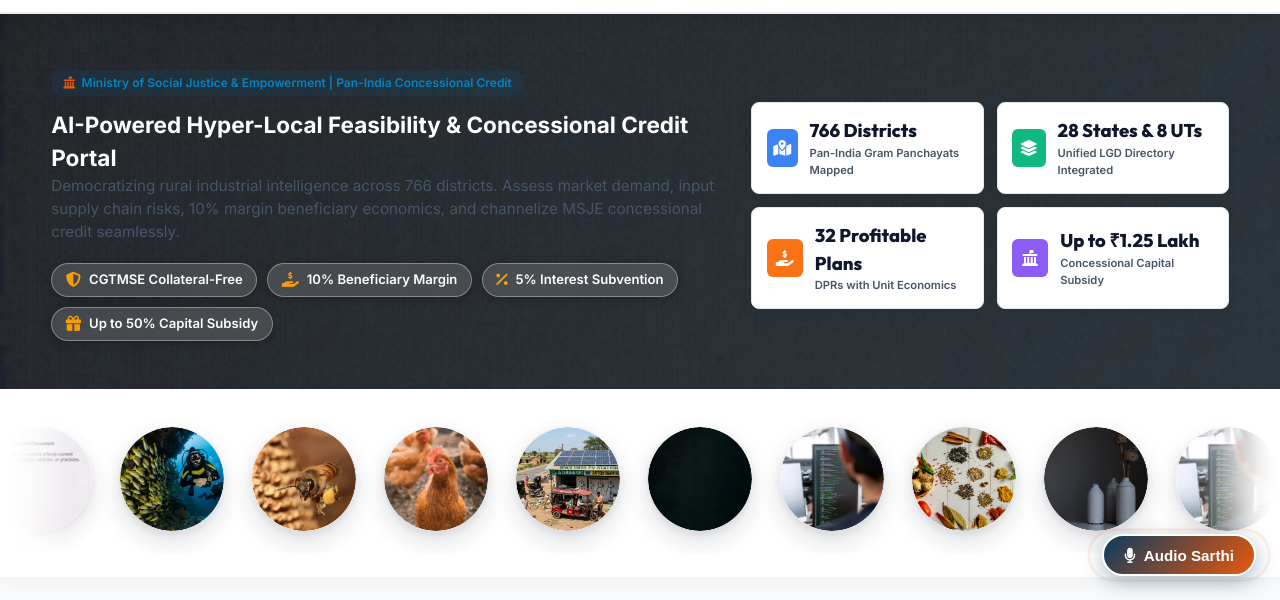
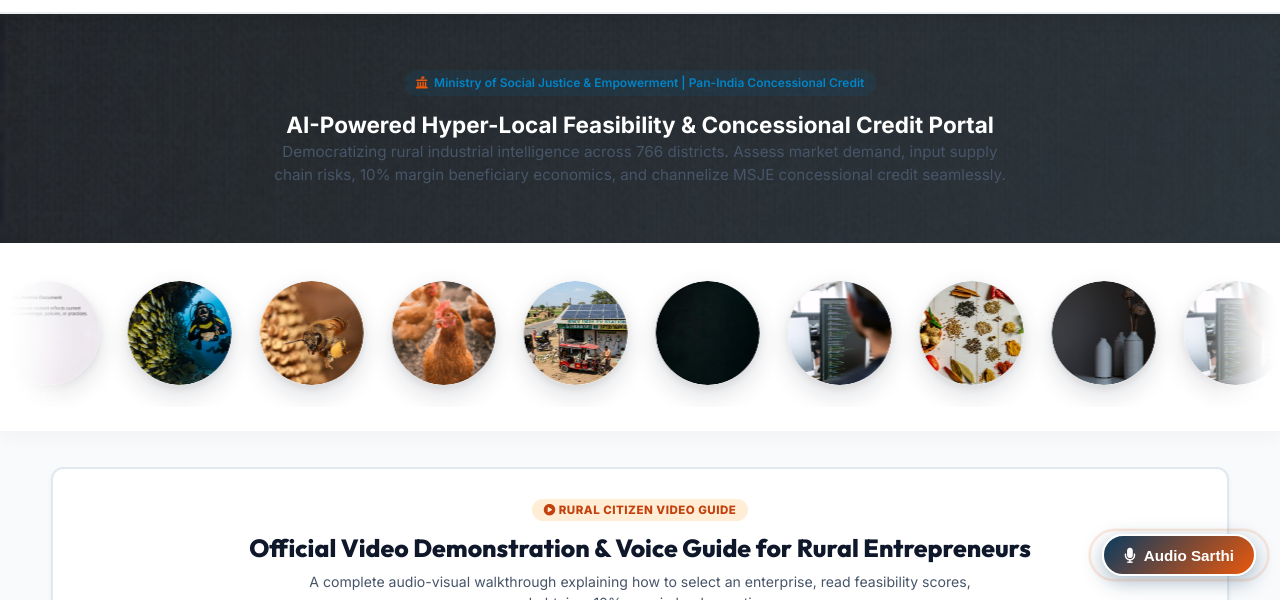
Before and after one commit to srirambehera035/Business, a plain HTML site: page frontend/index.html in a window 1280 px wide. Shown: the part 200-800 px from the top of the page. Drawn offline with nearby package versions, Linux system fonts and the light colour scheme.

Commit message:
Remove bottom gallery caption bar, hero feature chips, and hero stats cards as requested

```diff
--- a/frontend/index.html
+++ b/frontend/index.html
@@ -133,58 +133,18 @@
   <!-- HERO BANNER: NATIONWIDE RURAL ENTERPRISE INITIATIVE                       -->
   <!-- ========================================================================= -->
   <section class="hero-banner" id="secOverview">
-    <div class="container hero-grid">
-      <div class="hero-content">
+    <div class="container hero-container-single">
+      <div class="hero-content text-center">
         <div class="scheme-pill">
           <i class="fa-solid fa-landmark-flag text-orange"></i>
-          <span>Ministry of Social Justice & Empowerment | Pan-India Concessional Credit</span>
+          <span>Ministry of Social Justice &amp; Empowerment | Pan-India Concessional Credit</span>
         </div>
         <h2 class="hero-title" data-i18n="heroHeading">
-          AI-Powered Rural Enterprise Advisory & Concessional Scheme Navigator
+          AI-Powered Rural Enterprise Advisory &amp; Concessional Scheme Navigator
         </h2>
         <p class="hero-desc" data-i18n="heroDesc">
-          Eliminate anecdotal business failures. Get hyper-local market research, competitor density, localized threat radars, and automated 10% margin loan structuring certified under Ministry of Social Justice & Empowerment concessional credit frameworks.
+          Eliminate anecdotal business failures. Get hyper-local market research, competitor density, localized threat radars, and automated 10% margin loan structuring certified under Ministry of Social Justice &amp; Empowerment concessional credit frameworks.
         </p>
-
-        <div class="hero-features-chips flex-align">
-          <span class="chip"><i class="fa-solid fa-shield-halved text-green"></i> <span data-i18n="heroChip3">CGTMSE Collateral-Free</span></span>
-          <span class="chip"><i class="fa-solid fa-hand-holding-dollar text-green"></i> <span data-i18n="heroChip1">10% Beneficiary Margin</span></span>
-          <span class="chip"><i class="fa-solid fa-percent text-green"></i> <span data-i18n="heroChip4">5% Interest Subvention</span></span>
-          <span class="chip"><i class="fa-solid fa-gift text-green"></i> <span data-i18n="heroChip2">Up to 50% Capital Subsidy</span></span>
-        </div>
-      </div>
-
-      <!-- Live Nationwide Stats (Pan-India) -->
-      <div class="hero-stats-panel">
-
-        <div class="stat-card">
-          <div class="stat-icon bg-blue"><i class="fa-solid fa-map-location-dot"></i></div>
-          <div>
-            <div class="stat-val" data-i18n="statDistricts">766 Districts</div>
-            <div class="stat-lbl" data-i18n="statDistrictsSub">Pan-India Gram Panchayats Mapped</div>
-          </div>
-        </div>
-        <div class="stat-card">
-          <div class="stat-icon bg-green"><i class="fa-solid fa-layer-group"></i></div>
-          <div>
-            <div class="stat-val" data-i18n="statStates">28 States & 8 UTs</div>
-            <div class="stat-lbl" data-i18n="statStatesSub">Unified LGD Directory Integrated</div>
-          </div>
-        </div>
-        <div class="stat-card">
-          <div class="stat-icon bg-orange"><i class="fa-solid fa-hand-holding-dollar"></i></div>
-          <div>
-            <div class="stat-val" data-i18n="statBizPlans">32 Profitable Plans</div>
-            <div class="stat-lbl" data-i18n="statBizPlansSub">DPRs with Unit Economics</div>
-          </div>
-        </div>
-        <div class="stat-card">
-          <div class="stat-icon bg-purple"><i class="fa-solid fa-landmark-flag"></i></div>
-          <div>
-            <div class="stat-val" data-i18n="statSubsidy">Up to ₹1.25 Lakh</div>
-            <div class="stat-lbl" data-i18n="statSubsidySub">Concessional Capital Subsidy</div>
-          </div>
-        </div>
       </div>
     </div>
   </section>
@@ -298,17 +258,6 @@
         </div>
       </div>
 
-    </div>
-
-    <!-- BOTTOM DIV: Caption label showing current business name + "Explore All" -->
-    <div class="biz-gallery-bottom" id="bizGalleryBottom">
-      <div class="biz-gallery-caption-left">
-        <span class="biz-caption-badge" id="bizCaptionBadge"><i class="fa-solid fa-store"></i></span>
-        <span class="biz-caption-name" id="bizCaptionName">Solar-Powered Milk Chilling &amp; Paneer Unit</span>
-      </div>
-      <button class="biz-explore-all-btn" id="bizExploreAllBtn">
-        Explore All <i class="fa-solid fa-arrow-right"></i>
-      </button>
     </div>
 
   </section>
--- a/frontend/style.css
+++ b/frontend/style.css
@@ -242,6 +242,15 @@ body {
   grid-template-columns: 1.4fr 1fr;
   gap: 2rem;
   align-items: center;
+}
+.hero-container-single {
+  max-width: 860px;
+  margin: 0 auto;
+  text-align: center;
+}
+.hero-container-single .hero-desc {
+  max-width: 740px;
+  margin: 0 auto 0.5rem auto;
 }
 .scheme-pill {
   display: inline-flex;
```
